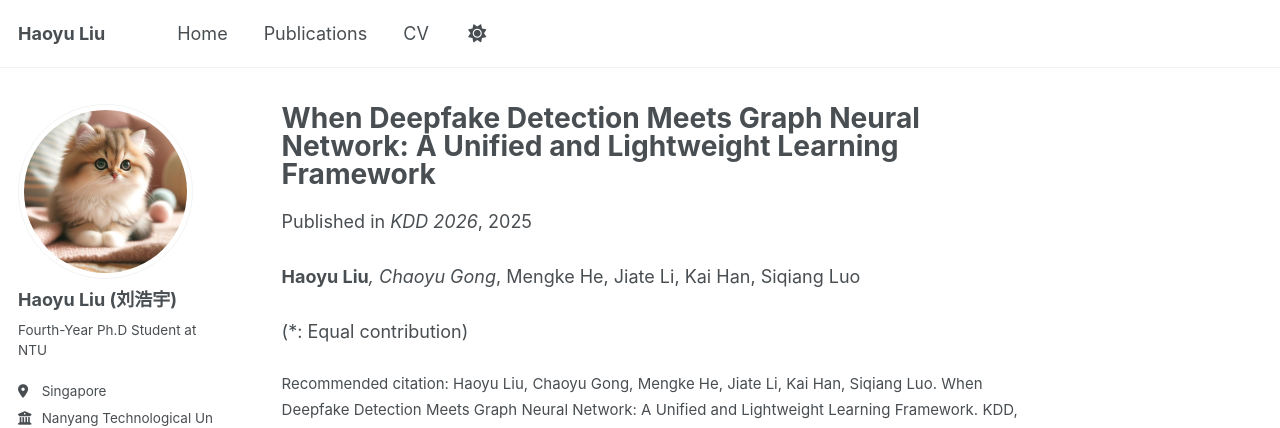
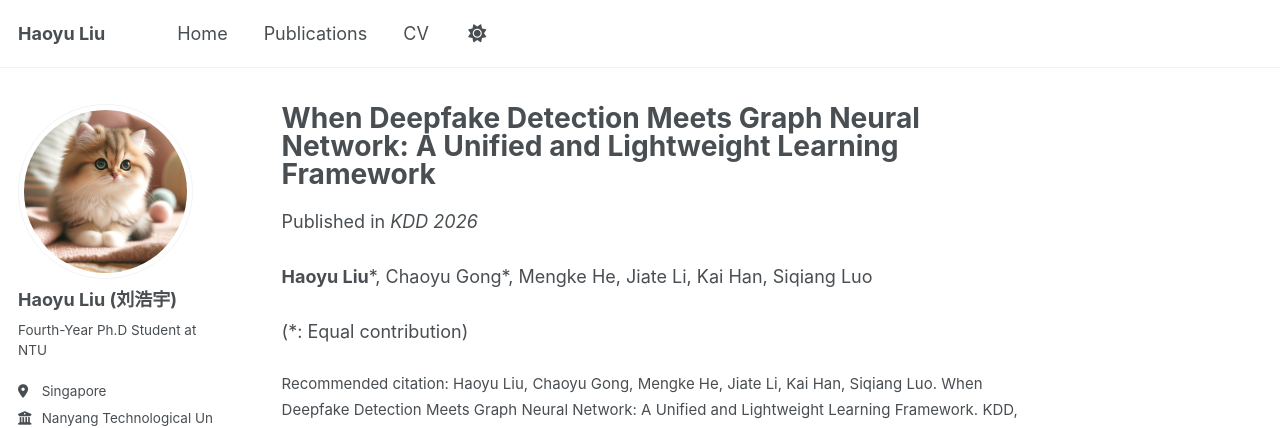
Before and after one commit to hyLiu-777/hyLiu-777.github.io, a Jekyll site: the page built from _publications/2025-01-01-deepfake-detection-meets-gnn.md, in a window 1280 px wide and 1020 px high. Shown: the top 428 px of the window. Built offline with Jekyll 4.4.1, drawn with Linux system fonts in a browser that asks for light colours; some web fonts are replaced; a script bundle is joined from its source files by our own code; library files that are not in the unit come from our copies.

Commit message:
Fix deepfake co-first markers and venue-year duplication

```diff
--- a/_layouts/single.html
+++ b/_layouts/single.html
@@ -37,7 +37,12 @@ layout: default
         {% if page.collection == 'teaching' %}
           <p> {{ page.type }}, <i>{{ page.venue }}</i>, {{ page.date | default: "1900-01-01" | date: "%Y" }} </p>
         {% elsif page.collection == 'publications' and page.venue and page.date %}
-          <p>Published in <i>{{ page.venue }}</i>, {{ page.date | default: "1900-01-01" | date: "%Y" }} </p>
+          {% assign page_year = page.date | default: "1900-01-01" | date: "%Y" %}
+          {% if page.venue contains page_year or page.venue contains "19" or page.venue contains "20" %}
+            <p>Published in <i>{{ page.venue }}</i></p>
+          {% else %}
+            <p>Published in <i>{{ page.venue }}</i>, {{ page_year }}</p>
+          {% endif %}
           {% if page.authors %}
             <p class="publication-authors">{{ page.authors | markdownify | remove: "<p>" | remove: "</p>" }}</p>
           {% endif %}
--- a/_publications/2025-01-01-deepfake-detection-meets-gnn.md
+++ b/_publications/2025-01-01-deepfake-detection-meets-gnn.md
@@ -5,7 +5,7 @@ category: conferences
 permalink: /publication/2025-deepfake-detection-gnn
 date: 2025-01-01
 venue: 'KDD 2026'
-authors: '**Haoyu Liu***, Chaoyu Gong*, Mengke He, Jiate Li, Kai Han, Siqiang Luo'
+authors: '**Haoyu Liu**\*, Chaoyu Gong\*, Mengke He, Jiate Li, Kai Han, Siqiang Luo'
 author_note: '(*: Equal contribution)'
 paperurl: 'https://arxiv.org/pdf/2508.05526'
 citation: 'Haoyu Liu, Chaoyu Gong, Mengke He, Jiate Li, Kai Han, Siqiang Luo. When Deepfake Detection Meets Graph Neural Network: A Unified and Lightweight Learning Framework. KDD, 2026.'
```
Also changed, not shown: _includes/archive-single.html (+6 -1 lines).
